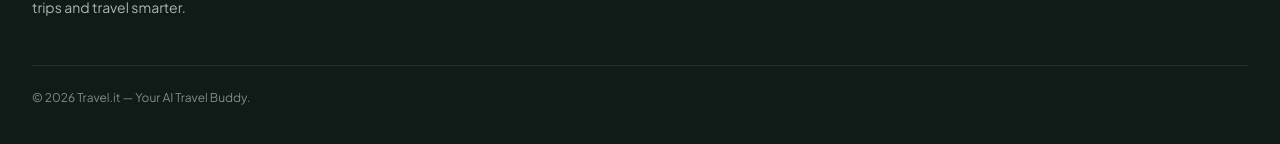
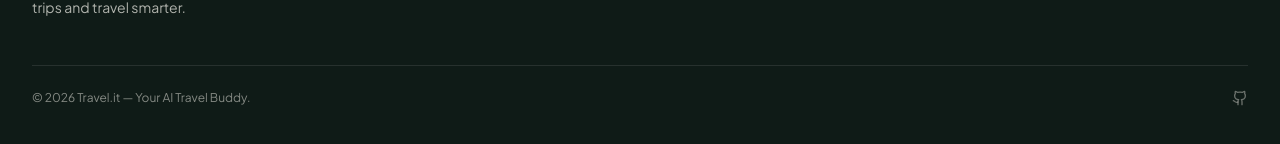
Before and after one commit to AyushhTiw/Travel.it, a React (Vite) app in the folder frontend/: page / in a window 1280 px wide. Shown: the part 2660-2804 px from the top of the page. Built offline with nearby package versions, Linux system fonts and the light colour scheme; no server answers.

Commit message:
feat: add github repository links to home and login pages

```diff
--- a/frontend/src/components/layout/Footer.tsx
+++ b/frontend/src/components/layout/Footer.tsx
@@ -1,4 +1,5 @@
 import { Link } from "@tanstack/react-router";
+import { Github } from "lucide-react";
 
 import { Logo } from "@/components/common/Logo";
 
@@ -8,6 +9,8 @@ const FOOTER_LINKS = [
   { to: "/trips", label: "Trips" },
   { to: "/budget", label: "Budget" },
 ] as const;
+
+const GITHUB_URL = "https://github.com/AyushhTiw/Travel.it";
 
 export function Footer() {
   return (
@@ -33,9 +36,20 @@ export function Footer() {
             </ul>
           </div>
         </div>
-        <p className="mt-12 border-t border-ink-foreground/10 pt-6 text-xs text-ink-foreground/50">
-          © {new Date().getFullYear()} Travel.it — Your AI Travel Buddy.
-        </p>
+        <div className="mt-12 flex items-center justify-between border-t border-ink-foreground/10 pt-6">
+          <p className="text-xs text-ink-foreground/50">
+            © {new Date().getFullYear()} Travel.it — Your AI Travel Buddy.
+          </p>
+          <a
+            href={GITHUB_URL}
+            target="_blank"
+            rel="noopener noreferrer"
+            aria-label="View Travel.it on GitHub"
+            className="text-ink-foreground/40 transition-colors hover:text-ink-foreground/80"
+          >
+            <Github className="size-4" aria-hidden />
+          </a>
+        </div>
       </div>
     </footer>
   );
--- a/frontend/src/pages/AuthShell.tsx
+++ b/frontend/src/pages/AuthShell.tsx
@@ -1,5 +1,5 @@
 import { Link } from "@tanstack/react-router";
-import { ArrowLeft } from "lucide-react";
+import { ArrowLeft, Github } from "lucide-react";
 import type { ReactNode } from "react";
 
 import { Logo } from "@/components/common/Logo";
@@ -10,6 +10,8 @@ export interface AuthShellProps {
   children: ReactNode;
   footer?: ReactNode;
 }
+
+const GITHUB_URL = "https://github.com/AyushhTiw/Travel.it";
 
 export function AuthShell({ title, subtitle, children, footer }: AuthShellProps) {
   return (
@@ -45,7 +47,18 @@ export function AuthShell({ title, subtitle, children, footer }: AuthShellProps)
             Your intelligent travel companion for discovering places, planning trips, and traveling smarter.
           </p>
         </div>
-        <p className="text-xs text-ink-foreground/50">© {new Date().getFullYear()} Travel.it</p>
+        <div className="flex items-center justify-between">
+          <p className="text-xs text-ink-foreground/50">© {new Date().getFullYear()} Travel.it</p>
+          <a
+            href={GITHUB_URL}
+            target="_blank"
+            rel="noopener noreferrer"
+            aria-label="View Travel.it on GitHub"
+            className="text-ink-foreground/40 transition-colors hover:text-ink-foreground/80"
+          >
+            <Github className="size-4" aria-hidden />
+          </a>
+        </div>
       </aside>
     </div>
   );
```
